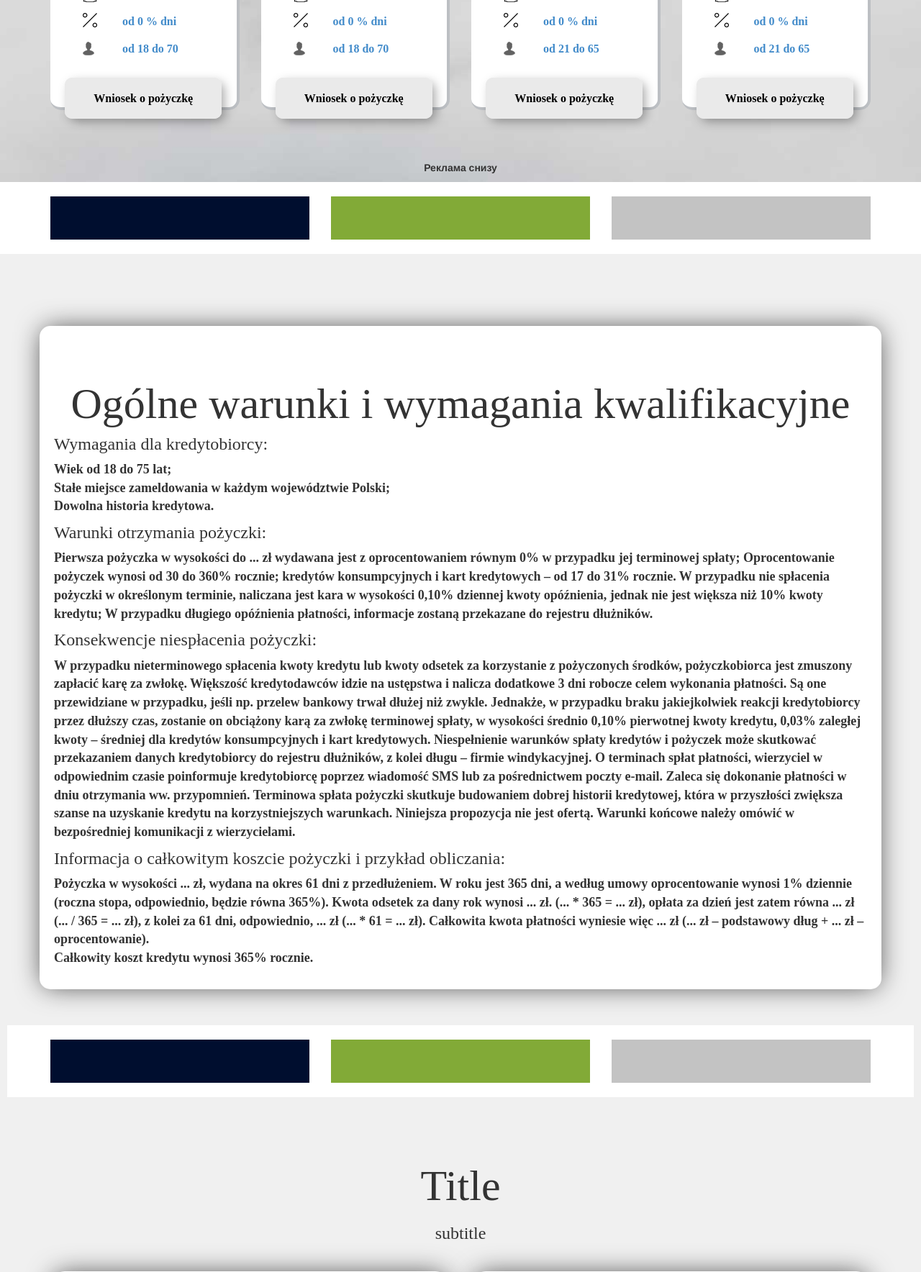
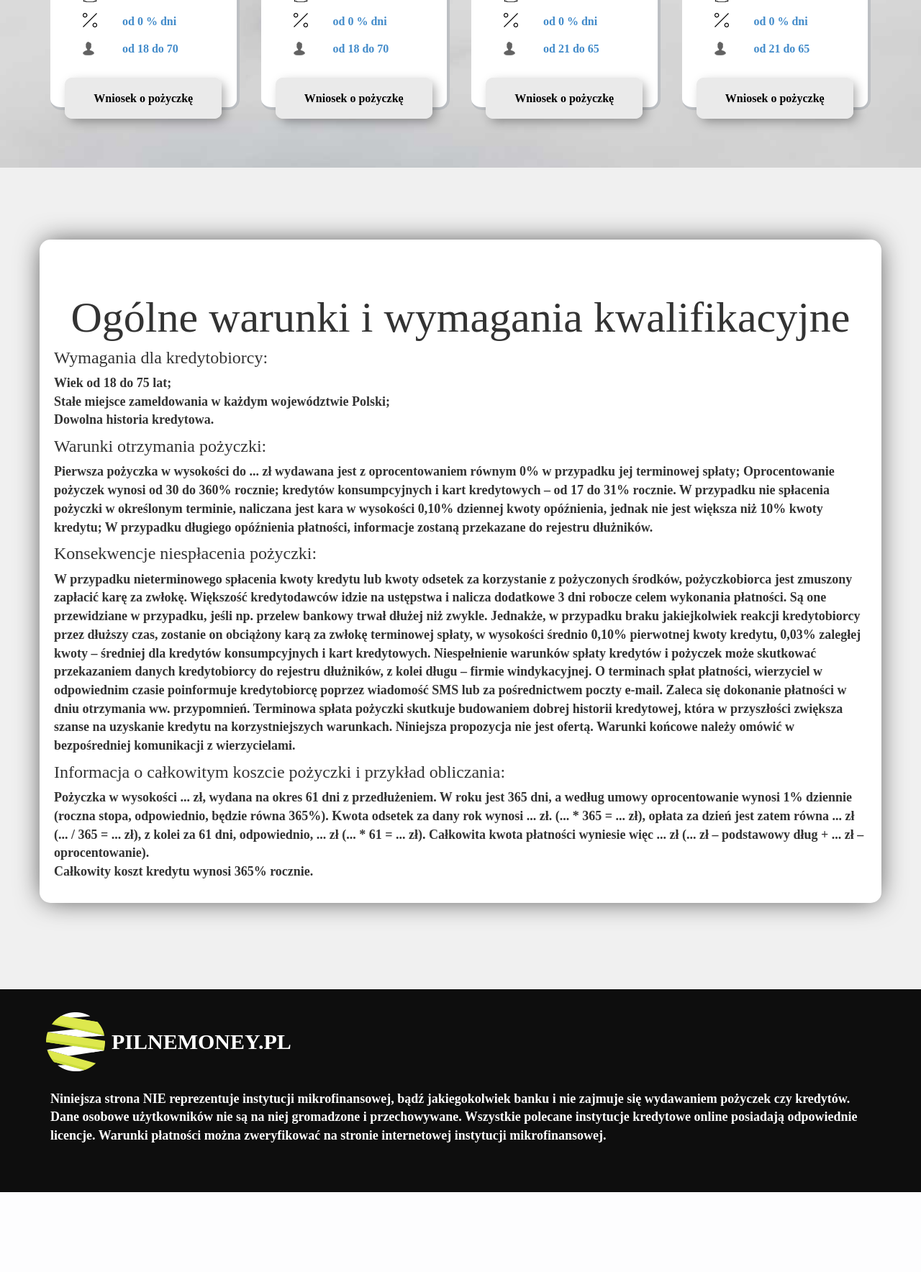
Before and after one commit to TomNolane/templates_CI3_EU, a PHP site: page / in a window 1280 px wide. Shown: the part 965-2733 px from the top of the page at 72% size. After the commit the page ends 2622 px from the top, so only its background shows below. Run offline with PHP 8.4, Linux system fonts and the light colour scheme; some web fonts are replaced.

Commit message:
add changes

```diff
--- a/pilnemoney/footer.php
+++ b/pilnemoney/footer.php
@@ -6,7 +6,8 @@
       </div>
       <div id="bottom-footer-wrapper">
          <div id="bottom-footer">
-            тут текст какой-то должен быть
+           <p>Niniejsza strona NIE reprezentuje instytucji mikrofinansowej, bądź jakiegokolwiek banku i nie zajmuje się wydawaniem pożyczek czy kredytów. Dane osobowe użytkowników nie są na niej gromadzone i przechowywane. Wszystkie polecane instytucje kredytowe online posiadają  odpowiednie licencje. Warunki płatności można zweryfikować na stronie internetowej instytucji mikrofinansowej.
+        </p>
          </div>
       </div>
 </body>
--- a/pilnemoney/index.php
+++ b/pilnemoney/index.php
@@ -148,10 +148,11 @@ WYBRALIŚMY NAJLEPSZE OFERTY – SPECJALNIE DLA CIEBIE!</p>
                 </div>
                 </a>
             </div>
-            <p>Реклама снизу</p>
+            <p></p>
         </div>
     </div>
-    <div class="advertisement-stripe-wrapper">
+
+    <!-- <div class="advertisement-stripe-wrapper">
         <div class="advertisement-stripe">
             <div class="container">
                 <div class="row">
@@ -167,7 +168,8 @@ WYBRALIŚMY NAJLEPSZE OFERTY – SPECJALNIE DLA CIEBIE!</p>
                 </div>
             </div>
         </div>
-    </div>
+    </div> -->
+
     <div id="content-wrapper">
         <div id="content">
             <h2>Ogólne warunki i wymagania kwalifikacyjne</h2>
@@ -185,6 +187,7 @@ WYBRALIŚMY NAJLEPSZE OFERTY – SPECJALNIE DLA CIEBIE!</p>
                 Całkowity koszt kredytu wynosi 365% rocznie.
             </p>
         </div>
+<!--
         <div class="advertisement-stripe-wrapper">
             <div class="advertisement-stripe">
                 <div class="container">
@@ -201,9 +204,10 @@ WYBRALIŚMY NAJLEPSZE OFERTY – SPECJALNIE DLA CIEBIE!</p>
                     </div>
                 </div>
             </div>
-        </div>
+        </div> -->
     </div>
-    <div id="offers">
+
+    <!-- <div id="offers">
         <h2>Title</h2>
         <h3>
             subtitle</h3>
@@ -307,8 +311,9 @@ WYBRALIŚMY NAJLEPSZE OFERTY – SPECJALNIE DLA CIEBIE!</p>
                 </div>
             </div>
         </div>
-    </div>
-    <div class="advertisement-stripe-wrapper">
+    </div> -->
+
+    <!-- <div class="advertisement-stripe-wrapper">
         <div class="advertisement-stripe">
             <div class="container">
                 <div class="row">
@@ -324,5 +329,5 @@ WYBRALIŚMY NAJLEPSZE OFERTY – SPECJALNIE DLA CIEBIE!</p>
                 </div>
             </div>
         </div>
-    </div>
+    </div> -->
     <?php require 'footer.php';  ?>
```
